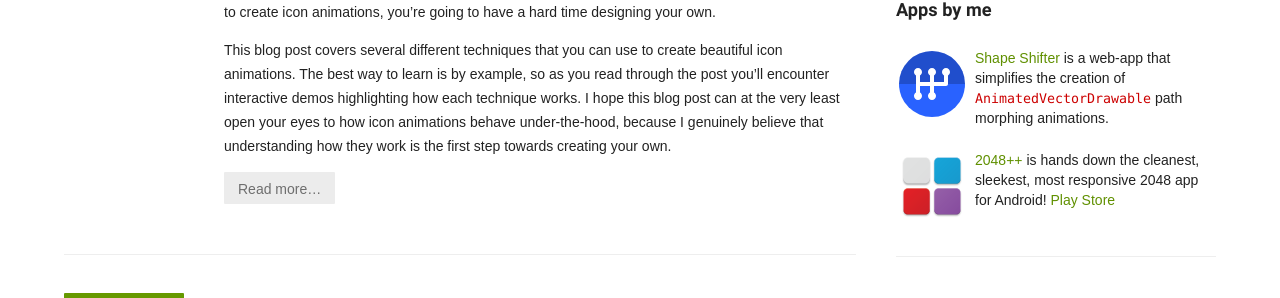
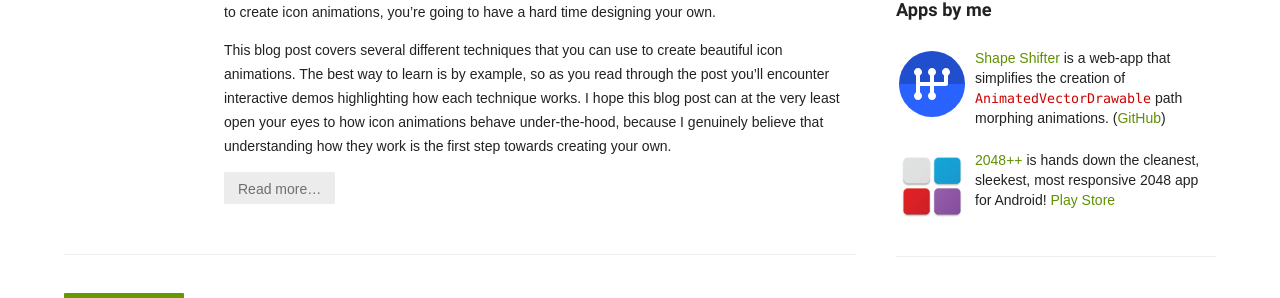
Before and after one commit to alexjlockwood/AndroidDesignPatterns, a Jekyll site: the page built from index.html, in a window 1280 px wide and 900 px high, scrolled down 505 px. Shown: the part 170-468 px from the top of the window. Built offline with Jekyll 4.4.1, drawn with Linux system fonts in a browser that asks for light colours; some web fonts are replaced; the list of posts is cut into pages by our own code; comment, search, counter and statistics services are not loaded.

Commit message:
Update default.html

```diff
--- a/_layouts/default.html
+++ b/_layouts/default.html
@@ -138,13 +138,14 @@
           <h3>Apps by me</h3>
           <!-- TODO: put this stuff in CSS -->
           <!-- TODO: adjust the css so that this is displayed in ALL screen layout modes -->
-          <a href="https://github.com/alexjlockwood/ShapeShifter"
+          <a href="https://shapeshifter.design"
             onclick="trackOutboundLink('https://github.com/alexjlockwood/ShapeShifter'); return false;">
           <img style="float: left; margin-right: 0.5em; margin-bottom: 1em;" src="{{ site.baseurl }}/assets/images/shapeshifter.svg"/>
           </a>
-          <span><a href="https://github.com/alexjlockwood/ShapeShifter"
+          <span><a href="https://shapeshifter.design"
             onclick="trackOutboundLink('https://github.com/alexjlockwood/ShapeShifter'); return false;">
           Shape Shifter</a> is a web-app that simplifies the creation of <code>AnimatedVectorDrawable</code> path morphing animations.
+          (<a href="https://github.com/alexjlockwood/ShapeShifter">GitHub</a>)
           <div style="clear: both; margin-bottom: 16px;"></div>
           <!-- TODO: put this stuff in CSS -->
           <!-- TODO: adjust the css so that this is displayed in ALL screen layout modes -->
```
